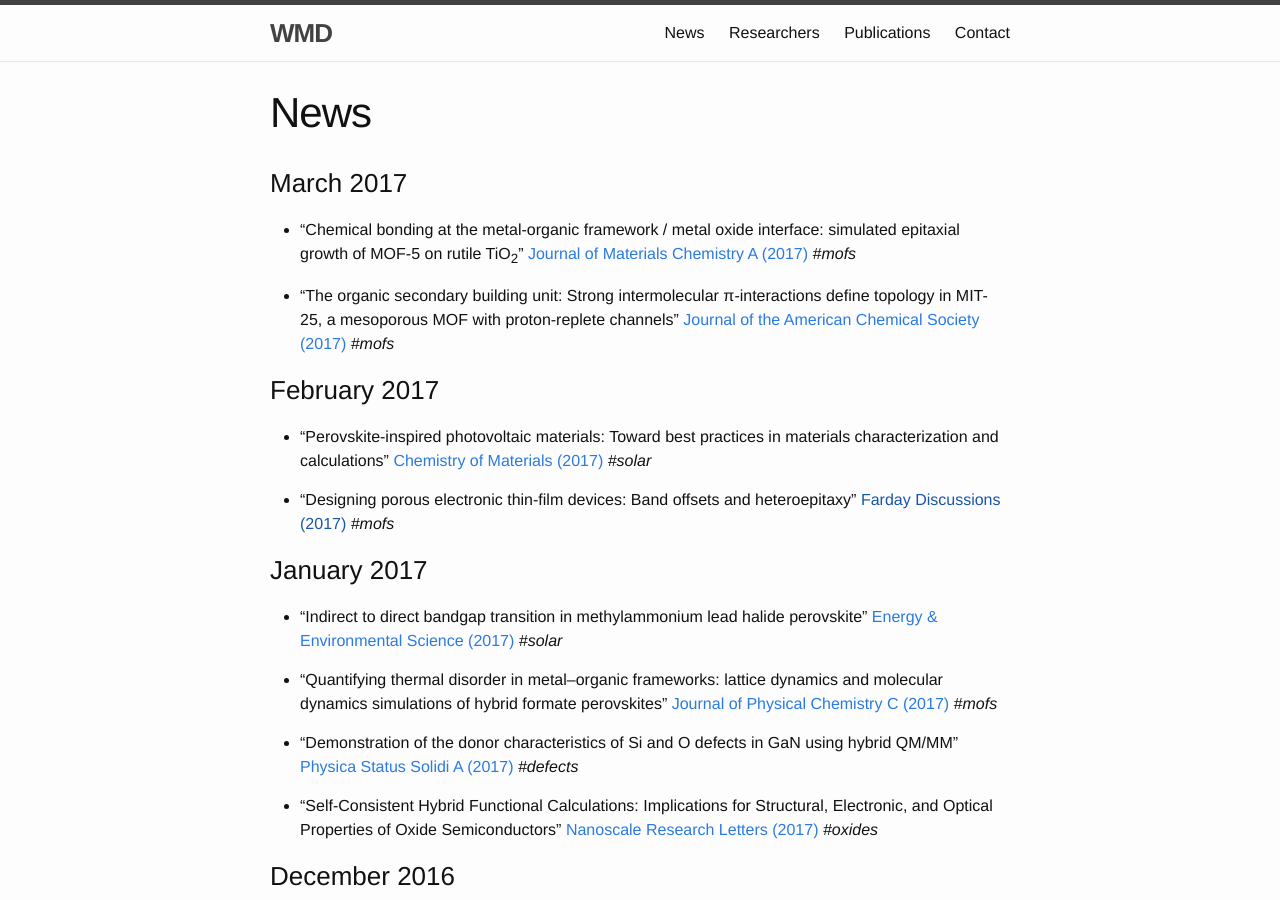
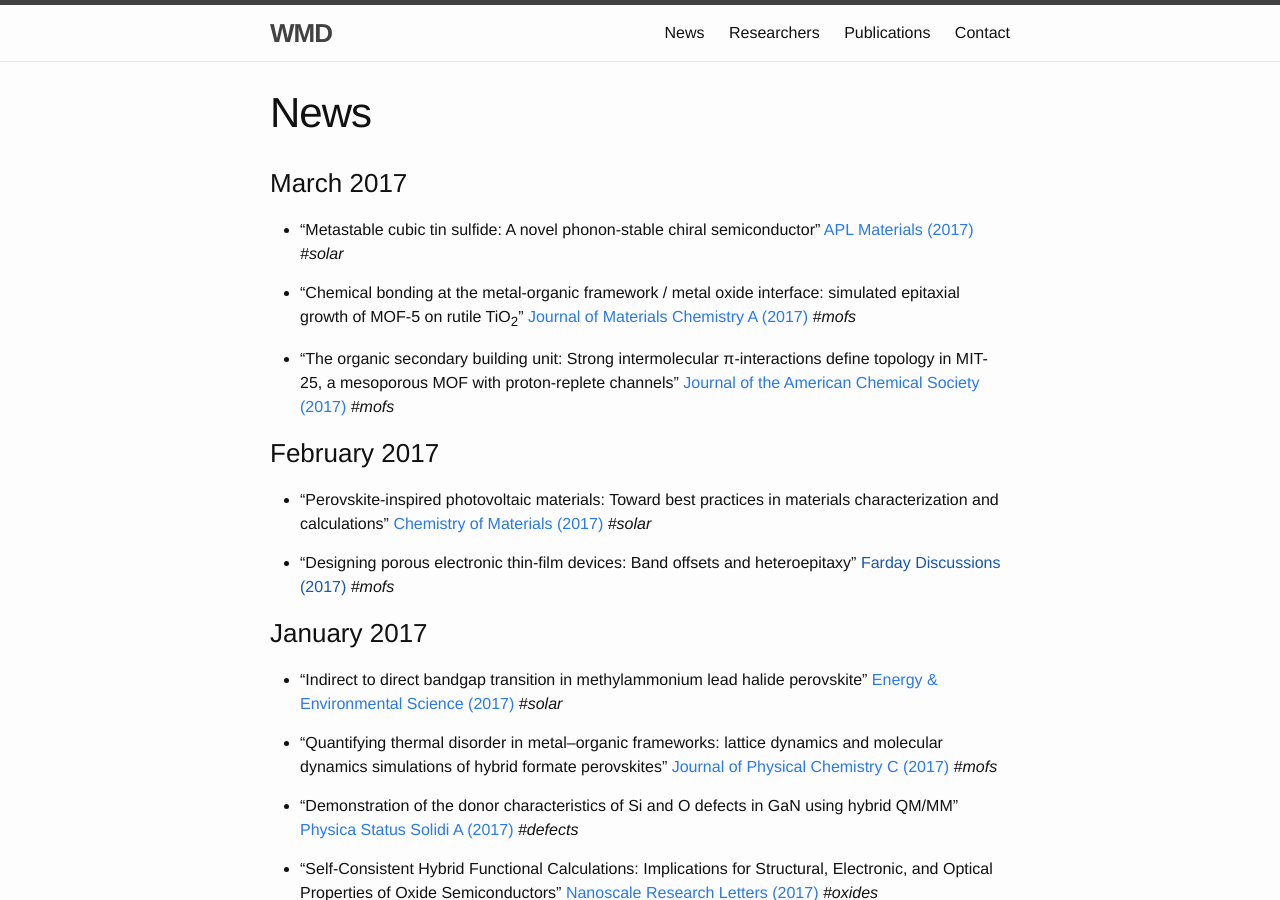
Before and after one commit to WMD-group/WMD-group.github.io, a Jekyll site: the page built from a_news.md, in a window 1280 px wide and 900 px high. Built offline with Jekyll 4.4.1, drawn with Linux system fonts in a browser that asks for light colours.

Commit message:
Jonathan's latest

```diff
--- a/a_news.md
+++ b/a_news.md
@@ -5,6 +5,9 @@ permalink: /news/
 ---
 
 ### March 2017
+
+* "Metastable cubic tin sulfide: A novel phonon-stable chiral semiconductor" [APL Materials (2017)](http://aip.scitation.org/doi/abs/10.1063/1.4977868)
+*#solar*
 
 * "Chemical bonding at the metal-organic framework / metal oxide interface: simulated epitaxial growth of MOF-5 on rutile TiO<sub>2</sub>" [Journal of Materials Chemistry A (2017)](http://pubs.rsc.org/en/content/articlelanding/2017/ta/c7ta00356k#!divAbstract)
 *#mofs*
```
